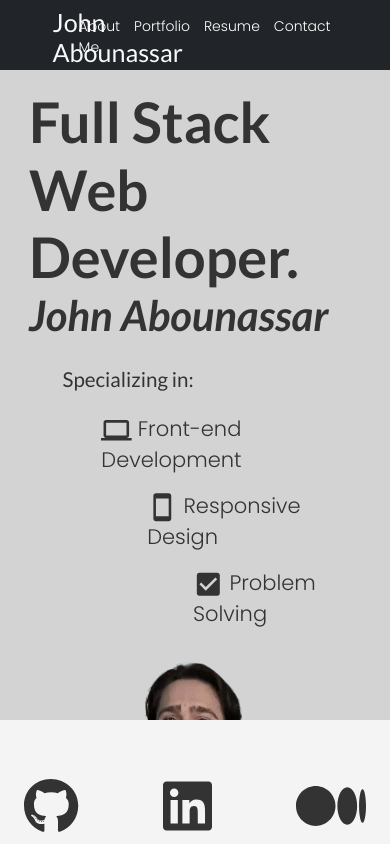
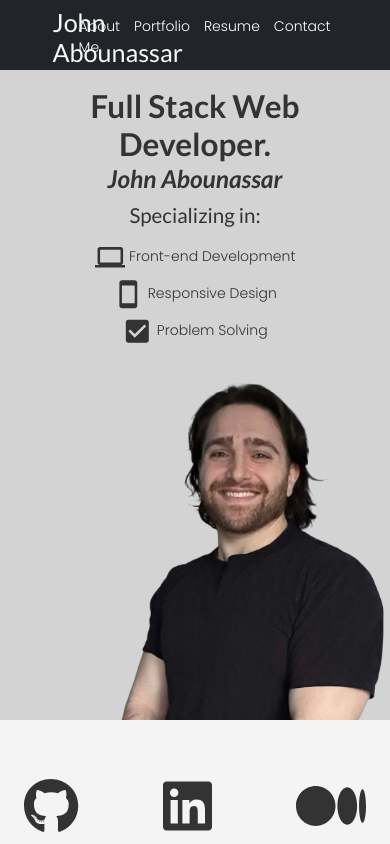
Before and after one commit to john-abou/react-portfolio, a React (Create React App) app: page / in a window 390 px wide. Built offline with nearby package versions, Linux system fonts and the light colour scheme; a web font is replaced by a local one.

Commit message:
Feat: Made the About section responsive.

```diff
--- a/src/Assets/css/style.css
+++ b/src/Assets/css/style.css
@@ -144,3 +144,93 @@ footer div a {
     margin: 5% 5%;
   }
 }
+
+
+
+/* Breakpoints */
+/* Desktop */
+@media screen and (max-width: 1200px) {
+  /* About Page */
+  .about-photo {
+    width: 140%;
+  }
+}
+@media screen and (max-width: 1000px) {
+  /* About Page */
+  #about {
+    height: 500px;
+  }
+  .about-photo {
+    width: 160%;
+  }
+  .about-header{
+    font-size: 3.5rem;
+  }
+  .about-name {
+    font-size: 2.5rem;
+  }
+  .about-description {
+    margin-right: 0;
+    margin-left: 5%;
+    font-size: 1.5rem;
+  }
+  .skill-one, .skill-two, .skill-three {
+    font-size: 1.25rem;
+    margin: 5% 0 0 10%;
+  }
+}
+
+/* Tablet */
+@media screen and (max-width: 776px) {
+  /* About Page */
+  #about {
+    height: 800px;
+  }
+  .about-text{
+    margin: 5% 5%;
+  }
+  .about-photo {
+    width: 150%;
+    margin-top: 0;
+  }
+  .about-header {
+    font-size: 2.75rem;
+  }
+  .about-name {
+    font-size: 2rem;
+    margin: 0 0 3% 0;
+  }
+  .about-description {
+    font-size: 1.5rem;
+    line-height: 1rem;
+  }
+  .skill-one, .skill-two, .skill-three {
+    font-size: 1.25rem;
+    margin: 2% 0 0 10%;
+  }
+}
+
+/* Mobile */
+@media screen and (max-width: 576px) {
+  /* About Page */
+  #about {
+    height: 650px;
+  }
+  .about-header{
+    font-size: 2.25rem;
+    text-align: center;
+  }
+  .about-name {
+    font-size: 1.75rem;
+    text-align: center;
+  }
+  .about-description {
+    font-size: 1.25rem;
+    margin-left: 0;
+    text-align: center;
+  }
+  .skill-one, .skill-two, .skill-three {
+    font-size: 1rem;
+    margin-left: 0;
+  }
+}
```
